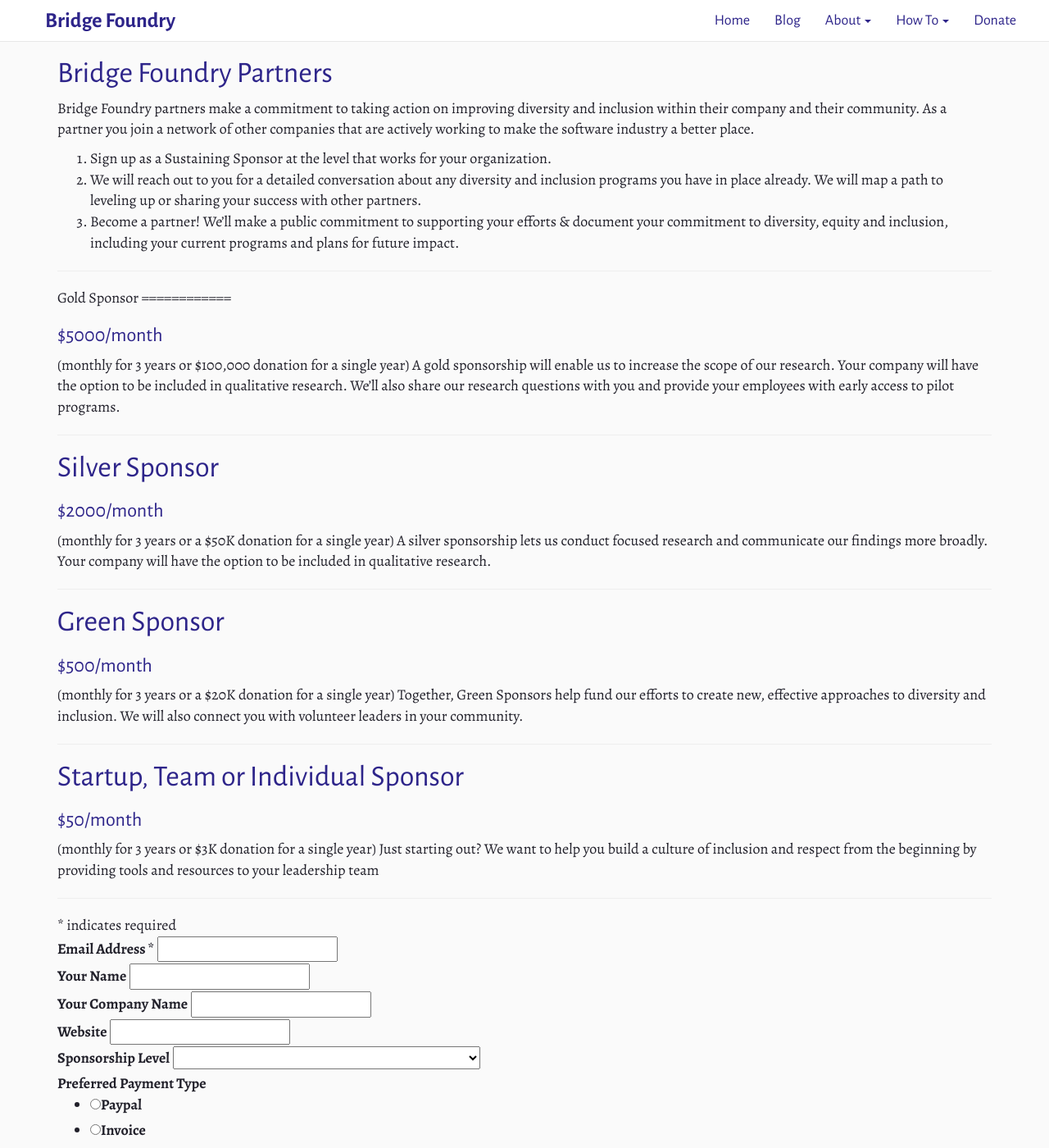
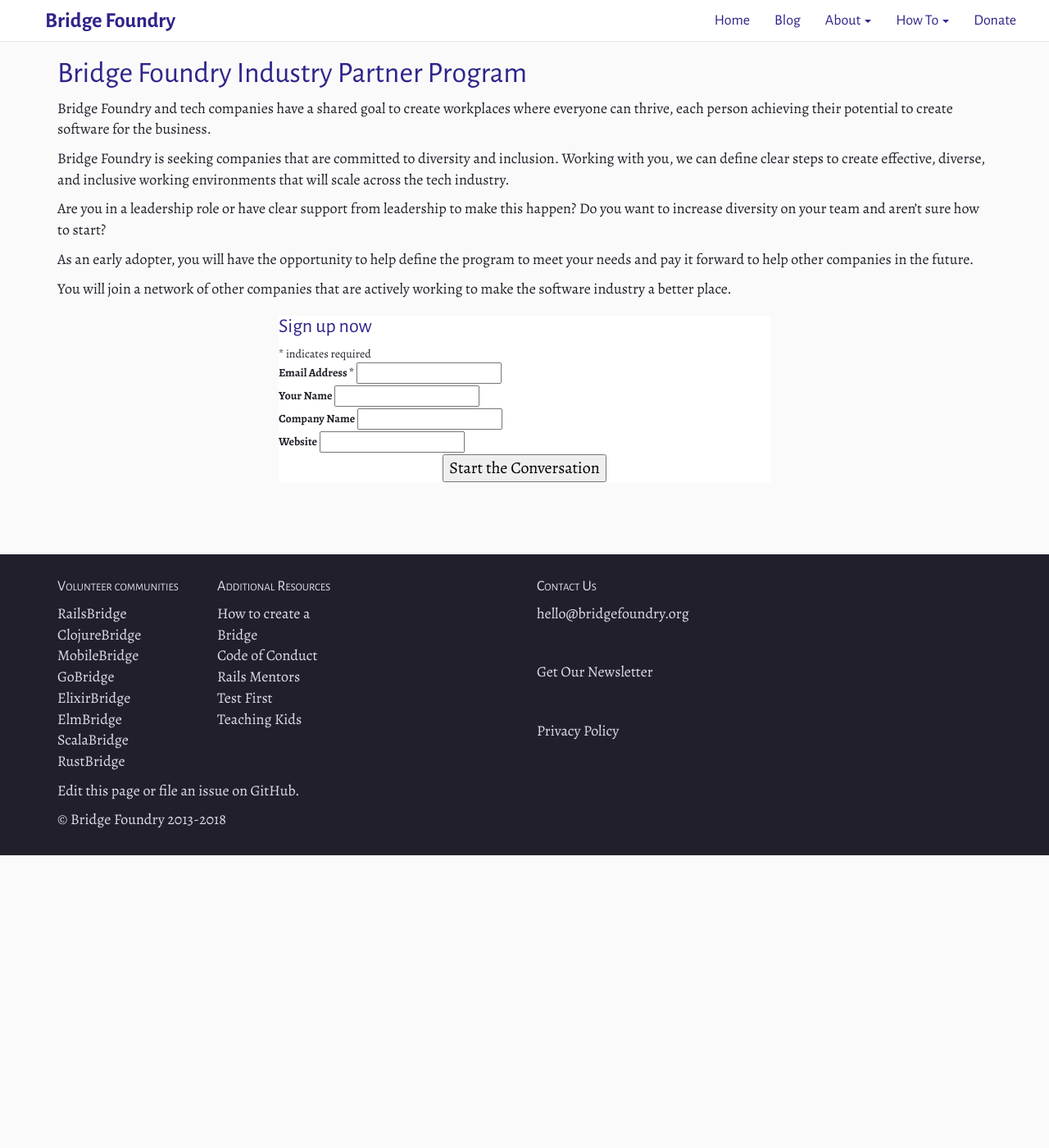
Before and after one commit to Satsaimistoowqp/bridgefoundry.github.io, a Jekyll site: the page built from partnership/signup.md, in a window 1280 px wide and 1400 px high. Shown: the whole window at 82% size. Built offline with Jekyll 4.4.1, drawn with Linux system fonts in a browser that asks for light colours; comment, search, counter and statistics services are not loaded.

Commit message:
Updated content (no sponsor)

```diff
--- a/partnership/signup.md
+++ b/partnership/signup.md
@@ -1,53 +1,35 @@
 ---
 layout: post
-title: Bridge Foundry Partners
+title: Bridge Foundry Industry Partner Program
 ---
 
-Bridge Foundry partners make a commitment to taking action on improving diversity and inclusion within their company and their community.  As a partner you join a network of other companies that are actively working to make the software industry a better place.
+Bridge Foundry and tech companies have a shared goal to create workplaces where everyone can thrive, each person achieving their potential to create software for the business.
 
-1. Sign up as a Sustaining Sponsor at the level that works for your organization.
-2. We will reach out to you for a detailed conversation about any diversity and inclusion programs you have in place already.  We will map a path to leveling up or sharing your success with other partners.
-3. Become a partner! We’ll make a public commitment to supporting your efforts & document your commitment to diversity, equity and inclusion, including your current programs and plans for future impact.
+Bridge Foundry is seeking companies that are committed to diversity and inclusion.  Working with you, we can define clear steps to create effective, diverse, and inclusive working environments that will scale across the tech industry.
 
----
-Gold Sponsor
-============
-## $5000/month
-(monthly for 3 years or $100,000 donation for a single year)
-A gold sponsorship will enable us to increase the scope of our research. Your company will have the option to be included in qualitative research. We’ll also share our research questions with you and provide your employees with early access to pilot programs.
+Are you in a leadership role or have clear support from leadership to make this happen?
+Do you want to increase diversity on your team and aren’t sure how to start?
 
----
+As an early adopter, you will have the opportunity to help define the program to meet your needs and pay it forward to help other companies in the future.
 
-Silver Sponsor
-==============
-## $2000/month
-(monthly for 3 years or  a $50K donation for a single year)
-A silver sponsorship lets us conduct focused research and communicate our findings more broadly.  Your company will have the option to be included in qualitative research.
+You will join a network of other companies that are actively working to make the software industry a better place.
 
----
 
-Green Sponsor
-=============
-## $500/month
-(monthly for 3 years or a $20K donation for a single year)
-Together, Green Sponsors help fund our efforts to create new, effective approaches to diversity and inclusion. We will also connect you with volunteer leaders in your community.
-
----
-
-Startup, Team or Individual Sponsor
-===================================
-## $50/month
-(monthly for 3 years or $3K donation for a single year)
-Just starting out? We want to help you build a culture of inclusion and respect from the beginning by providing tools and resources to your leadership team
-
----
 
 <!-- Begin Mailchimp Signup Form -->
-
+<link href="//cdn-images.mailchimp.com/embedcode/classic-10_7.css" rel="stylesheet" type="text/css">
+<style type="text/css">
+	#mc_embed_signup{background:#fff; clear:left; font-family:Alegreya; font-size:14px; max-width:600px;  margin-left: auto; margin-right: auto; margin-bottom:20pt;}
+    #mc_embed_signup .button {font-size:20px;}
+    #mc_embed_signup .clear {clear: both; text-align: center;
+        }
+	/* Add your own Mailchimp form style overrides in your site stylesheet or in this style block.
+	   We recommend moving this block and the preceding CSS link to the HEAD of your HTML file. */
+</style>
 <div id="mc_embed_signup">
-<form action="https://bridgefoundry.us14.list-manage.com/subscribe/post?u=f13701aada36c410d652e64c8&amp;id=14ad88847c" method="post" id="mc-embedded-subscribe-form" name="mc-embedded-subscribe-form" class="validate" target="_blank" novalidate>
+<form action="https://bridgefoundry.us14.list-manage.com/subscribe/post?u=f13701aada36c410d652e64c8&amp;id=c52a691df2" method="post" id="mc-embedded-subscribe-form" name="mc-embedded-subscribe-form" class="validate" target="_blank" novalidate>
     <div id="mc_embed_signup_scroll">
-
+	<h2>Sign up now</h2>
 <div class="indicates-required"><span class="asterisk">*</span> indicates required</div>
 <div class="mc-field-group">
 	<label for="mce-EMAIL">Email Address  <span class="asterisk">*</span>
@@ -59,38 +41,23 @@
 	<input type="text" value="" name="NAME" class="" id="mce-NAME">
 </div>
 <div class="mc-field-group">
-	<label for="mce-COMPANY">Your Company Name </label>
+	<label for="mce-COMPANY">Company Name </label>
 	<input type="text" value="" name="COMPANY" class="" id="mce-COMPANY">
 </div>
 <div class="mc-field-group">
-	<label for="mce-MMERGE3">Website </label>
-	<input type="url" value="" name="MMERGE3" class=" url" id="mce-MMERGE3">
-</div>
-<div class="mc-field-group">
-	<label for="mce-SPONSOR_L">Sponsorship Level </label>
-	<select name="SPONSOR_L" class="" id="mce-SPONSOR_L">
-	<option value=""></option>
-	<option value="Gold Sponsor $5000/month">Gold Sponsor $5000/month</option>
-<option value="Silver Sponsor  $2000/month">Silver Sponsor  $2000/month</option>
-<option value="Green Sponsor $500/month">Green Sponsor $500/month</option>
-<option value="Startup, Team or Individual Sponsor $50/month">Startup, Team or Individual Sponsor $50/month</option>
-
-	</select>
-</div>
-<div class="mc-field-group input-group">
-    <strong>Preferred Payment Type </strong>
-    <ul><li><input type="radio" value="Paypal" name="PAY_PREF" id="mce-PAY_PREF-0"><label for="mce-PAY_PREF-0">Paypal</label></li>
-<li><input type="radio" value="Invoice" name="PAY_PREF" id="mce-PAY_PREF-1"><label for="mce-PAY_PREF-1">Invoice</label></li>
-</ul>
+	<label for="mce-MMERGE7">Website </label>
+	<input type="url" value="" name="MMERGE7" class=" url" id="mce-MMERGE7">
 </div>
 	<div id="mce-responses" class="clear">
 		<div class="response" id="mce-error-response" style="display:none"></div>
 		<div class="response" id="mce-success-response" style="display:none"></div>
 	</div>    <!-- real people should not fill this in and expect good things - do not remove this or risk form bot signups-->
-    <div style="position: absolute; left: -5000px;" aria-hidden="true"><input type="text" name="b_f13701aada36c410d652e64c8_14ad88847c" tabindex="-1" value=""></div>
-    <div class="clear"><input type="submit" value="Subscribe" name="subscribe" id="mc-embedded-subscribe" class="button"></div>
+    <div style="position: absolute; left: -5000px;" aria-hidden="true"><input type="text" name="b_f13701aada36c410d652e64c8_c52a691df2" tabindex="-1" value=""></div>
+    <div class="clear"><input type="submit" value="Start the Conversation" name="subscribe" id="mc-embedded-subscribe" class="button"></div>
     </div>
 </form>
 </div>
-
+<script type='text/javascript' src='//s3.amazonaws.com/downloads.mailchimp.com/js/mc-validate.js'></script><script type='text/javascript'>(function($) {window.fnames = new Array(); window.ftypes = new Array();fnames[0]='EMAIL';ftypes[0]='email';fnames[5]='NAME';ftypes[5]='text';fnames[6]='COMPANY';ftypes[6]='text';fnames[7]='MMERGE7';ftypes[7]='url';fnames[1]='FNAME';ftypes[1]='text';fnames[2]='LNAME';ftypes[2]='text';fnames[3]='ADDRESS';ftypes[3]='address';fnames[4]='PHONE';ftypes[4]='phone';}(jQuery));var $mcj = jQuery.noConflict(true);</script>
 <!--End mc_embed_signup-->
+<br>
+<br>
```
